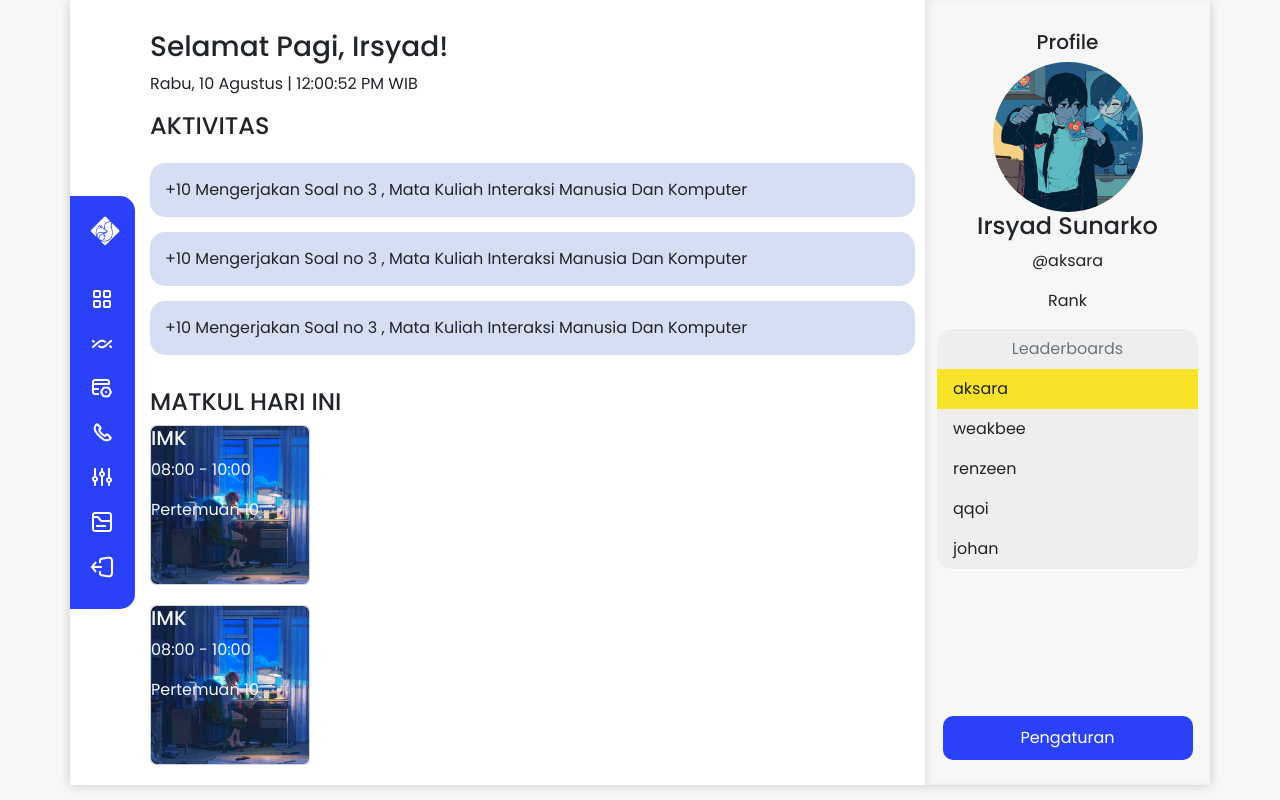
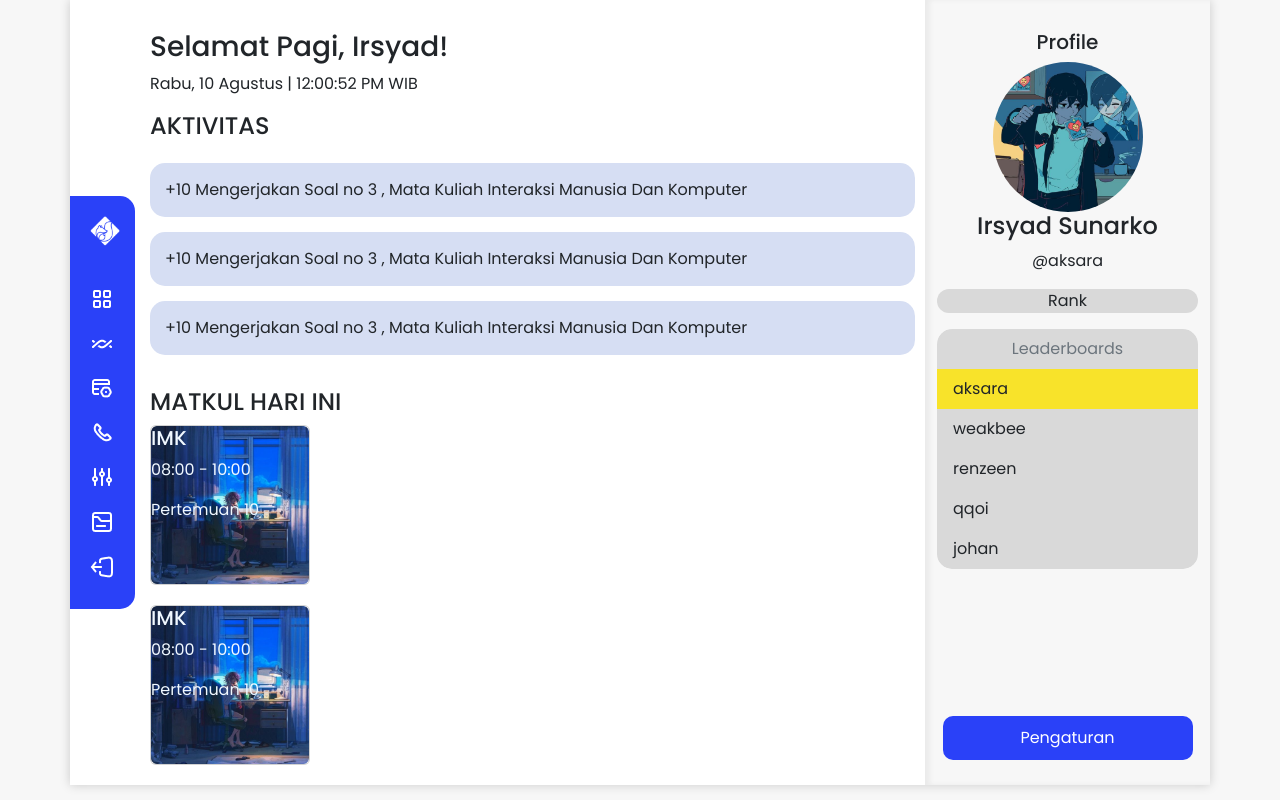
Before and after one commit to WeakBee/r5classwebsite, a PHP site: page /index.html in a window 1280 px wide. Run offline with PHP 8.4, Linux system fonts and the light colour scheme.

Commit message:
Update warna.css

```diff
--- a/warna.css
+++ b/warna.css
@@ -9,4 +9,5 @@
     --warna8  : #F8E32A;
     --warna9  : #2AF8BA;
     --warna10 : #2AF87C;
+    --warna11 : #D9D9D9
 }
```
